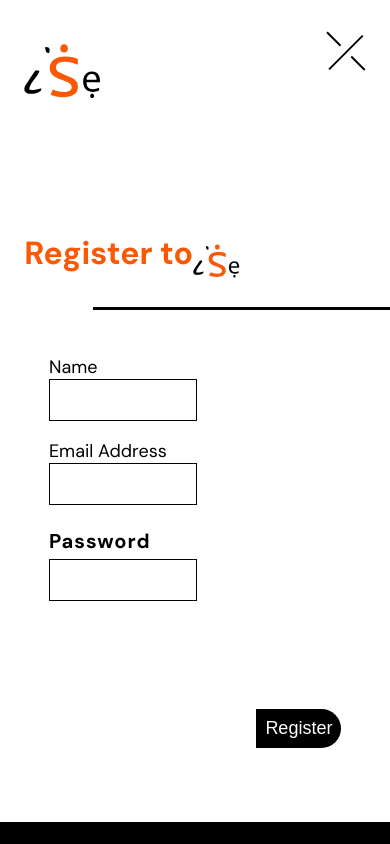
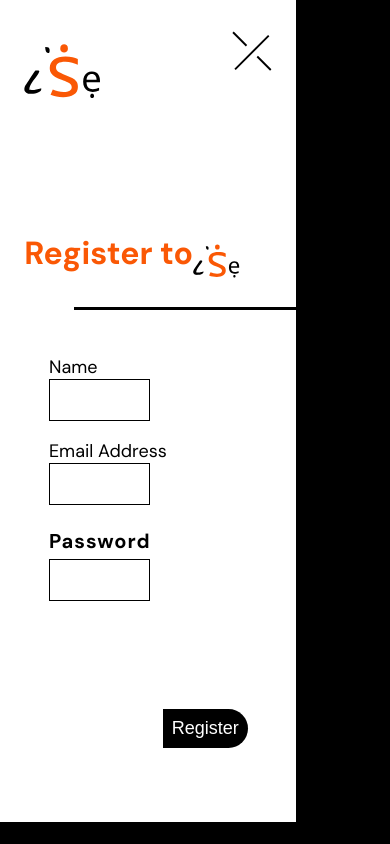
Before and after one commit to IdrisDY/ISE-App, a React (Create React App) app: page /register in a window 390 px wide. Built offline with nearby package versions, Linux system fonts and the light colour scheme.

Commit message:
container fix

```diff
--- a/src/App.css
+++ b/src/App.css
@@ -6,9 +6,13 @@ body{
  font-size: 18px;
  background: #000000;
 font-family: 'DM Sans', sans-serif;
+  width: fit-content;
+
 }
 .landingPage{
   width: 100%;
+  width: fit-content;
+
 }
 a{
   color: black;
--- a/src/Components/thumbs.module.css
+++ b/src/Components/thumbs.module.css
@@ -1,3 +1,4 @@
+
 .container{
    display: grid;
    background-color: #F3F3F3;
@@ -72,7 +73,7 @@ display: flex;
 flex-direction: column;
 height: fit-content;
 padding:2em 1em;
-width: inherit;
+width: 100%;
 overflow: hidden;
 }
 .imgDiv,.imgDivblow{
```
